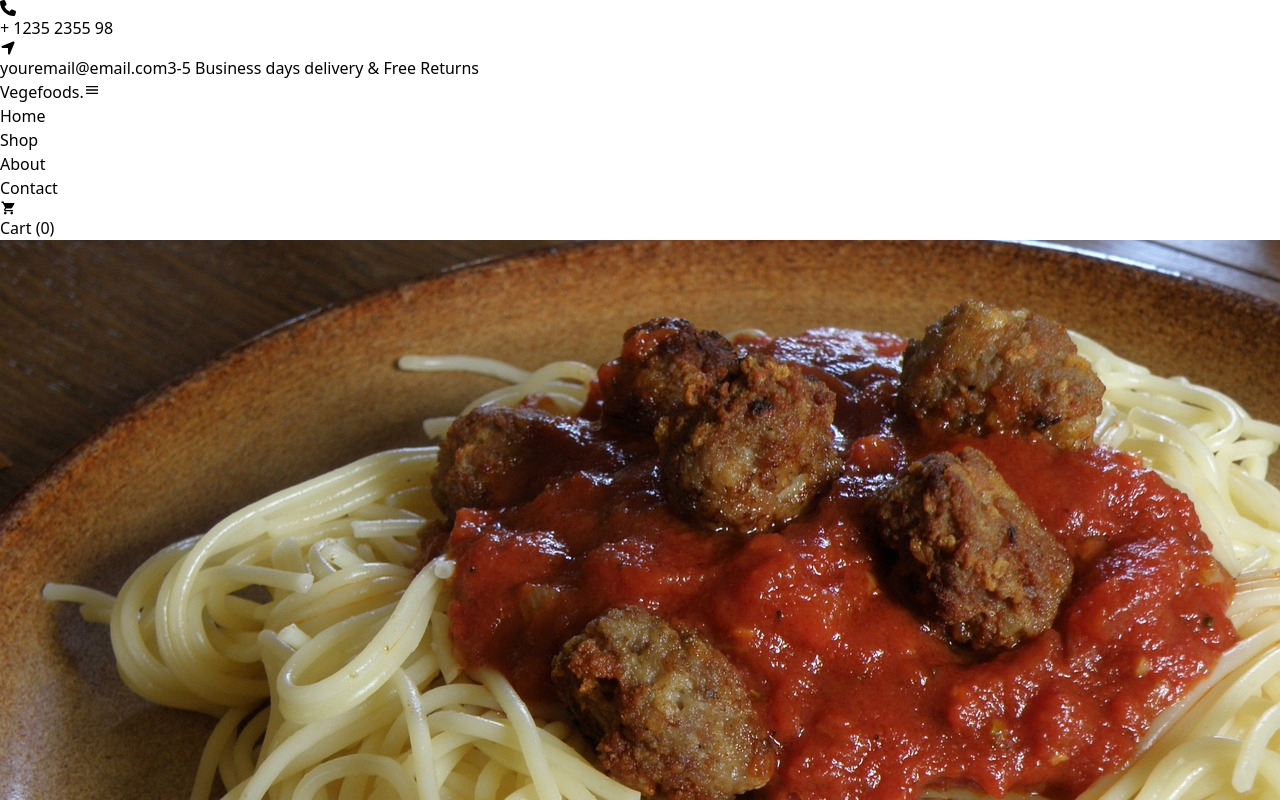
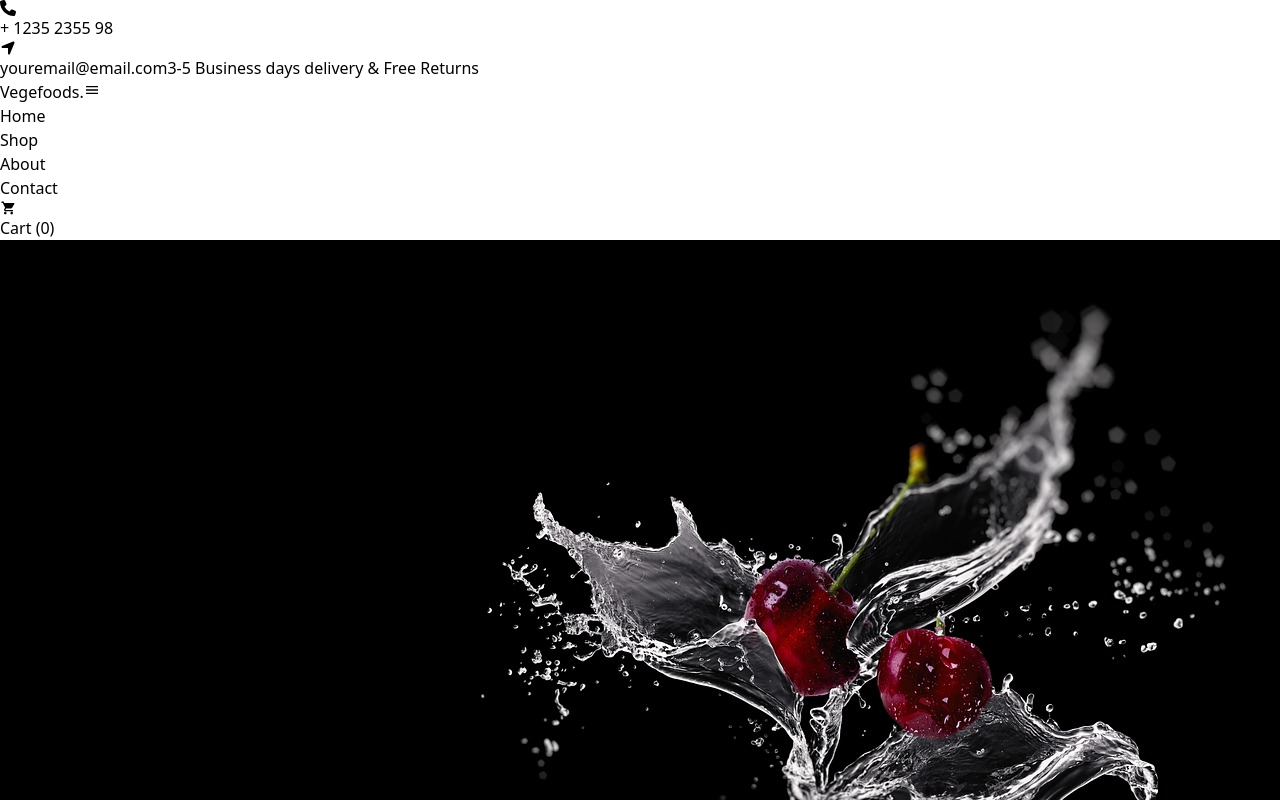
Before and after one commit to Ayray23/Vegafoods, a React (Vite) app: page /Productdescription/1 in a window 1280 px wide. Shown: the top 800 px of the page. Built offline with nearby package versions, Linux system fonts and the light colour scheme.

Commit message:
Use selected product image in details

```diff
--- a/src/pages/Productdescription.jsx
+++ b/src/pages/Productdescription.jsx
@@ -1,7 +1,6 @@
 import { useState } from 'react'
 import { Link, useParams } from 'react-router-dom'
 import Itemlist from './Items'
-import pasta from '../assets/spaghetti.jpg'
 
 const Productdescription = () => {
   const { id } = useParams()
@@ -22,7 +21,7 @@ const Productdescription = () => {
     <main className="mx-auto max-w-6xl px-4 py-10 md:px-8">
       <div className="grid gap-8 md:grid-cols-2 md:items-center">
         <div className="overflow-hidden rounded-3xl bg-gray-100">
-          <img className="h-72 w-full object-cover sm:h-96" src={pasta} alt={item.pname} />
+          <img className="h-72 w-full object-cover sm:h-96" src={item.itemImg1} alt={item.pname} />
         </div>
         <section>
           <p className="text-sm font-bold uppercase tracking-widest text-green-700">Fresh selection</p>
```
